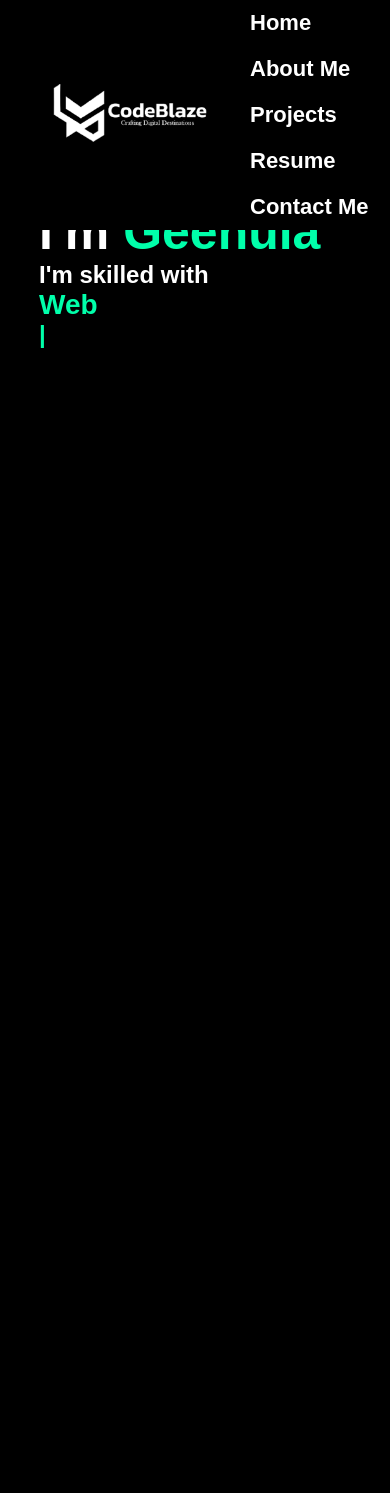
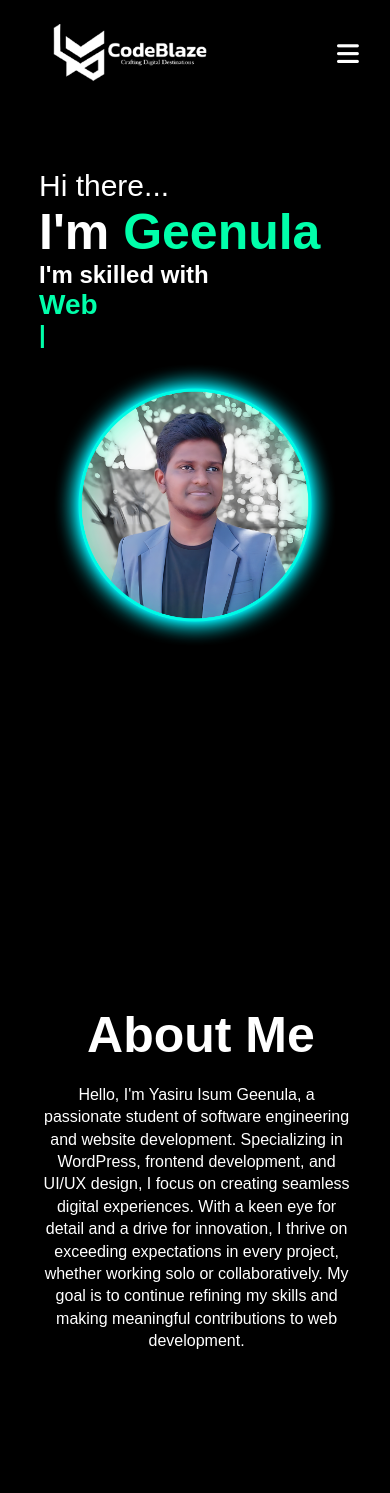
Before and after one commit to YIGeenula/Portfolio, a plain HTML site: page index.html in a window 390 px wide. Before the commit the page ends 844 px from the top, so only its background shows below. Drawn offline with nearby package versions, Linux system fonts and the light colour scheme.

Commit message:
Added About section: DONE | Mobile Responsive: DONE

```diff
--- a/index.html
+++ b/index.html
@@ -27,7 +27,7 @@
                 </a>
                 <ul>
                     <li><a href="#header">Home</a></li>
-                    <li><a href="#">About Me</a></li>
+                    <li><a href="#about">About Me</a></li>
                     <li><a href="#">Projects</a></li>
                     <li><a href="#">Resume</a></li>
                     <li><a href="#">Contact Me</a></li>
@@ -70,5 +70,31 @@
         looped : true
         })
     </script>
+
+    <!--About-->
+    <div id="about">
+        <div class="container">
+            <div class="row">
+                <div class="about-sec-1">
+                    <img src="images/ProPic02.png" alt="">
+                </div>
+                <div class="about-sec-2">
+                    <h1 class="title">About Me</h1>
+                    <!--Desktop Version-->
+                    <p class="abtme-des">Hello, I'm Yasiru Isum Geenula, a passionate student of software engineering and website development.
+                        Specializing in WordPress, frontend development, and UI/UX design, I focus on creating seamless digital experiences.
+                        With a keen eye for detail and a drive for innovation, I thrive on exceeding expectations in every project, whether working solo or collaboratively.
+                        My goal is to continue refining my skills and making meaningful contributions to web development.
+                    </p>
+                    <!--Mobile Version-->
+                    <p class="mb-abtme-des">Hello, I'm Yasiru Isum Geenula, a passionate student of software engineering and website development.
+                        Specializing in WordPress, frontend development, and UI/UX design, I focus on creating seamless digital experiences.
+                        With a keen eye for detail and a drive for innovation, I thrive on exceeding expectations in every project, whether working solo or collaboratively.
+                        My goal is to continue refining my skills and making meaningful contributions to web development.
+                    </p>
+                </div>
+            </div>
+        </div>
+    </div>
 </body>
 </html>
--- a/styles.css
+++ b/styles.css
@@ -87,8 +87,48 @@ nav .fa-solid{
     display: none;
 }
 
+/*About*/
+#about {
+    padding: 120px 0;
+    color: white;
+}
+.row {
+    display: flex;
+    justify-content: space-between;
+    flex-wrap: wrap;
+}
+.about-sec-1 {
+    flex-basis: 35%;
+}
+.about-sec-1 img {
+    width: 100%;
+    border-radius: 20px;
+}
+.about-sec-2 {
+    padding-top: 7%;
+    flex-basis: 60%;
+}
+.title {
+    font-size: 60px;
+    font-weight: 600;
+ }
+.abtme-des {
+    font-size: 20px;
+    margin-top: 20px;
+    max-width: 800px;
+    line-height: 140%;
+}
+
+/* Mobile Version */
+.mb-abtme-des {
+    display: none;
+}
+
+
+
+
 /* Media Quaries */
-@media only screen and (max-width: 1024px){
+@media only screen and (max-width: 900px){
     #header{
         background-image: url(images/phone-background.png);
     }
@@ -126,13 +166,53 @@ nav .fa-solid{
         font-size: 28px;
         display: block;
     }
-    /*
     .mb-propic {
         align-items: center;
         width: 100%;
         display: block;
     }
-    */
-
-
+    nav .fa-solid{
+        display: block;
+        font-size: 25px;
+        padding-right: 8%;
+    }
+    nav ul{
+        background: #313131;
+        position: fixed;
+        top: 0;
+        right: -200px;
+        width: 200px;
+        height: 100vh;
+        padding-top: 50px;
+        z-index: 2;
+        transition: 0.5s;
+    }
+    nav ul li{
+        display: block;
+        margin: 25px;
+    }
+    nav ul .fa-solid{
+        position: absolute;
+        top: 25px;
+        left: 25px;
+        cursor: pointer;
+    }
+    .about-sec-1 img {
+        display: none;
+    }
+    .title {
+        margin-left: -41%;
+        font-size: 50px;
+        font-weight: 600;
+    }
+    .abtme-des {
+        display: none;
+    }
+    .mb-abtme-des {
+        display: block;
+        margin-top: 20px;
+        margin-left: -65%;
+        line-height: 140%;
+        text-align: center;
+    }
 }
```
Also changed, not shown: images/ProPic02.png (added), 2 other files.
